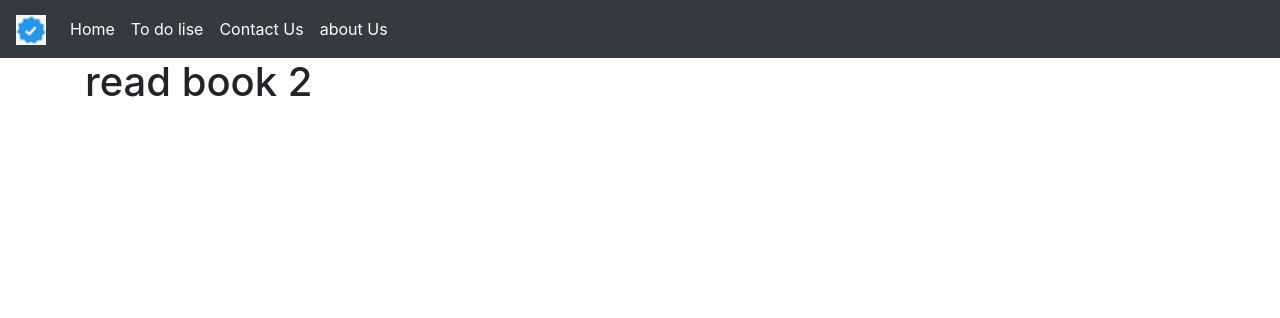
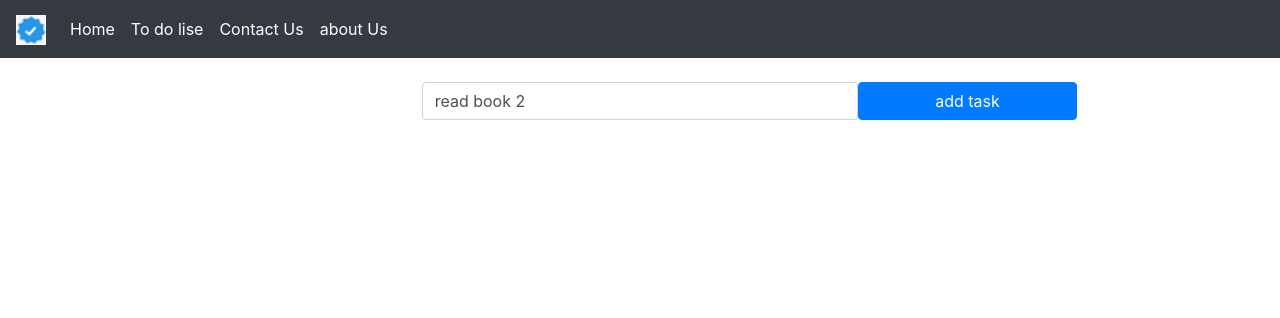
Before and after one commit to ferielchihi/django, a Django app: page /todolist/edit/4 in a window 1280 px wide. Shown: the top 318 px of the page. Run offline with Django 3.2, Linux system fonts and the light colour scheme; data comes from the database, SQL or seed files in the repository; both versions use the stored data as it was after the commit; some libraries are stand-ins or nearby versions.

Commit message:
completed

```diff
--- a/django-project/taskmate/todolist_app/templates/edit.html
+++ b/django-project/taskmate/todolist_app/templates/edit.html
@@ -5,7 +5,12 @@
 
 
 {% block content %}
-  <div class="container">
-    <h1>{{ task_obj.task }}</h1>
-  </div>
+</br>
+  <form method="POST" class="row">
+    {% csrf_token %}
+    <label class="col-lg-4"></label>
+    <input type="text" class="form-control col-lg-4" name="task" placeholder="{{ task_obj.task }}" value="{{ task_obj.task }}">
+    <input type="hidden" class="form-control col-lg-4" name="done" value="{{ task_obj.done }}">
+    <button type="submit" class="btn btn-primary col-lg-2">add task</button>
+  </form>
 {% endblock content %}
--- a/django-project/taskmate/todolist_app/urls.py
+++ b/django-project/taskmate/todolist_app/urls.py
@@ -5,6 +5,8 @@ urlpatterns = [
     path('', views.todolist, name='todolist'),
     path('delete/<task_id>', views.delete_task, name='delete_task'),
     path('edit/<task_id>', views.edit_task, name='edit_task'),
+    path('complete/<task_id>', views.complete_task, name='complete_task'),
+    path('pending/<task_id>', views.pending_task, name='pending_task'),
     path('contact', views.contact, name='contact'),
     path('about', views.about, name='about'),
 ]
--- a/django-project/taskmate/todolist_app/views.py
+++ b/django-project/taskmate/todolist_app/views.py
@@ -22,9 +22,28 @@ def delete_task(request, task_id):
 
     return redirect('todolist')
 
+def complete_task(request, task_id):
+    task=TaskList.objects.get(pk=task_id)
+    task.done = True
+    task.save()
+
+    return redirect('todolist')
+
+def pending_task(request, task_id):
+    task=TaskList.objects.get(pk=task_id)
+    task.done = False
+    task.save()
+
+    return redirect('todolist')
+
+
+
 def edit_task(request, task_id):
     if request.method=="POST":
-
+        test=TaskList.objects.get(pk=task_id)
+        form=Taskform(request.POST or None, instance=test)
+        if form.is_valid():
+            form.save()
         messages.success(request,("task edited"))
         return redirect ('todolist')
     else:
```
Also changed, not shown: django-project/taskmate/todolist_app/templates/todolist.html (+8 -4 lines), django-project/taskmate/db.sqlite3.
